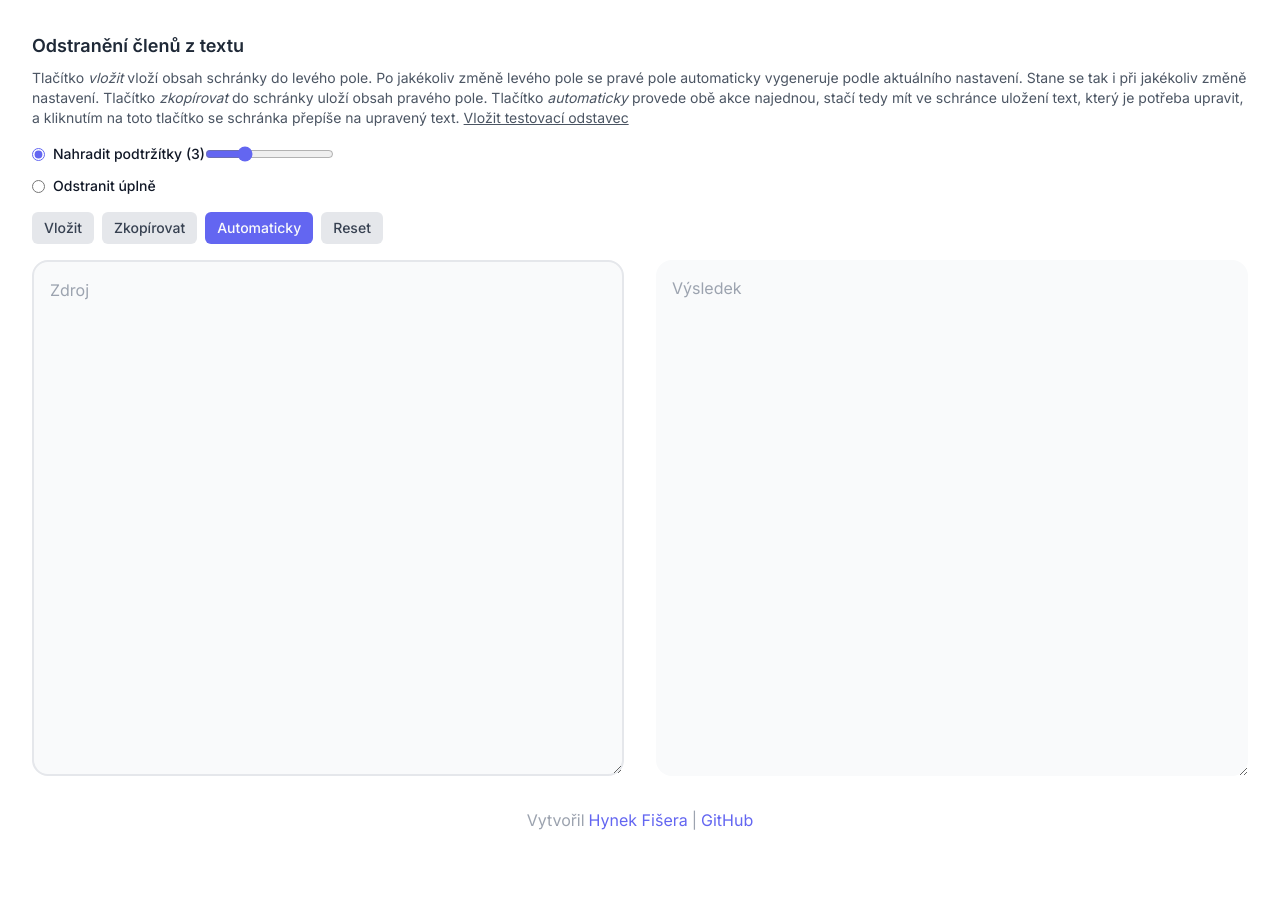
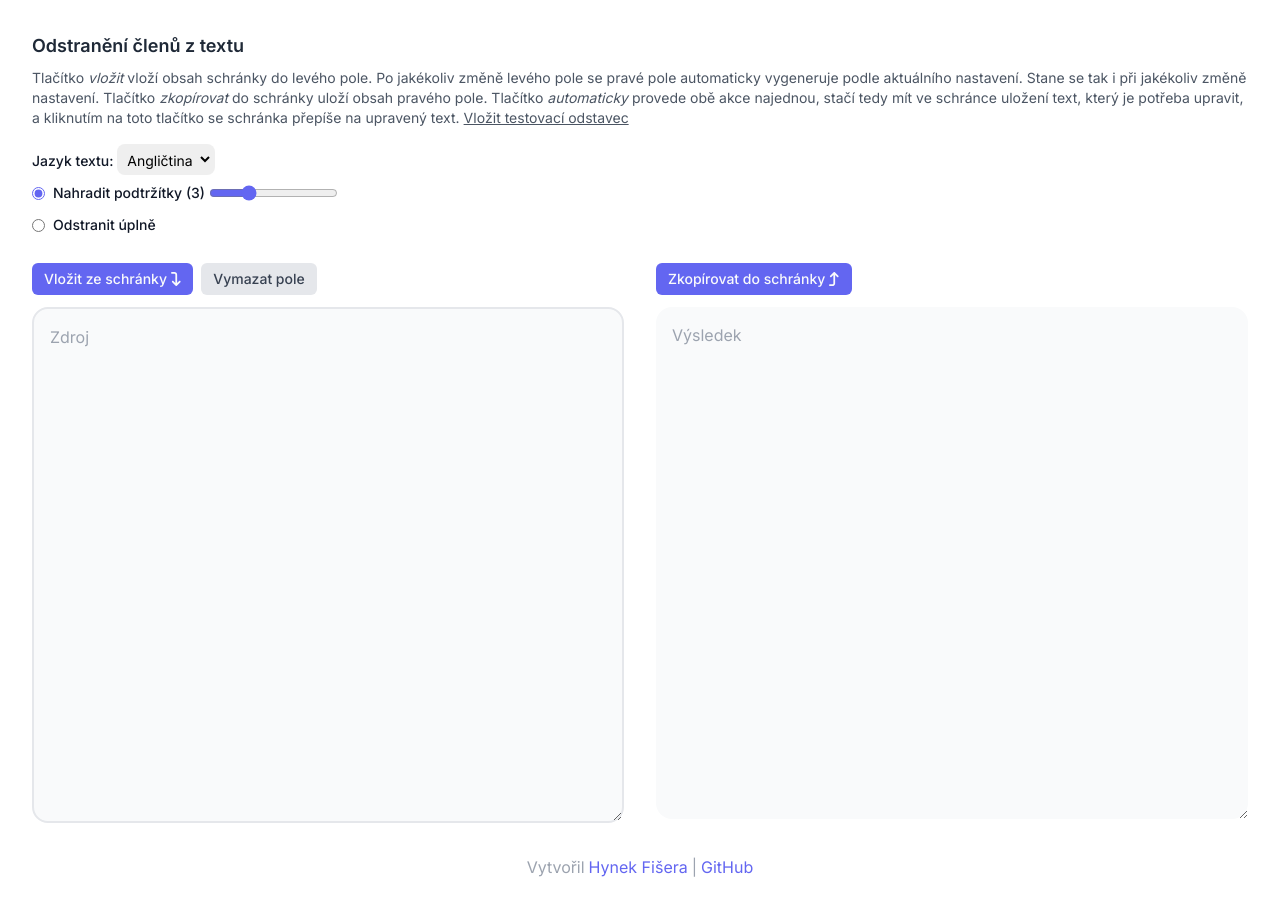
Before and after one commit to hynekfisera/odstraneni-clenu, a Next.js app: page / in a window 1280 px wide. Before the commit the page ends 864 px from the top, so only its background shows below. Built offline with nearby package versions, Linux system fonts and the light colour scheme.

Commit message:
Bug fix & styling changes

```diff
--- a/package.json
+++ b/package.json
@@ -9,6 +9,9 @@
     "lint": "next lint"
   },
   "dependencies": {
+    "@fortawesome/fontawesome-svg-core": "^6.2.1",
+    "@fortawesome/free-solid-svg-icons": "^6.2.1",
+    "@fortawesome/react-fontawesome": "^0.2.0",
     "@types/node": "18.11.9",
     "@types/react": "18.0.25",
     "@types/react-dom": "18.0.9",
--- a/pages/_app.tsx
+++ b/pages/_app.tsx
@@ -1,5 +1,8 @@
 import "../styles/globals.css";
+import "@fortawesome/fontawesome-svg-core/styles.css";
 import type { AppProps } from "next/app";
+import { config } from "@fortawesome/fontawesome-svg-core";
+config.autoAddCss = false;
 
 export default function App({ Component, pageProps }: AppProps) {
   return <Component {...pageProps} />;
--- a/pages/index.tsx
+++ b/pages/index.tsx
@@ -1,6 +1,8 @@
 import React, { useState, useEffect, useCallback } from "react";
 import Head from "next/head";
 import Link from "next/link";
+import { FontAwesomeIcon } from "@fortawesome/react-fontawesome";
+import { faArrowTurnDown, faArrowTurnUp } from "@fortawesome/free-solid-svg-icons";
 
 export default function Home() {
   const [input, setInput] = useState("");
@@ -10,7 +12,7 @@ export default function Home() {
 
   const generate = useCallback(
     (input: string): string => {
-      let array = input.split(" ");
+      let array = input.replace(/\s+/g, " ").trim().split(" ");
       let newArray = array.map((word, i) => {
         const articles = ["a", "an", "the", "A", "An", "The"];
         if (articles.includes(word)) {
@@ -31,12 +33,6 @@ export default function Home() {
   useEffect(() => {
     setOutput(generate(input));
   }, [input, mode, count, generate]);
-
-  const onAuto = async () => {
-    const temp = await navigator.clipboard.readText();
-    setInput(temp);
-    navigator.clipboard.writeText(generate(temp));
-  };
 
   return (
     <>
@@ -63,37 +59,48 @@ export default function Home() {
               </button>
             </div>
           </div>
+          <div className="mb-2">
+            <label htmlFor="language" className="text-sm font-medium text-gray-900 select-none">
+              Jazyk textu:{" "}
+            </label>
+            <select name="language" id="language" className="text-sm outline-none border-2 rounded-lg p-1 border-transparent focus:border-indigo-500">
+              <option value="en">Angličtina</option>
+            </select>
+          </div>
           <div className="flex items-center mb-3">
             <input checked={mode} onChange={(e) => setMode(e.target.checked)} id="underscores" type="radio" name="mode" className="accent-indigo-500 outline-none" />
             <label htmlFor="underscores" className="ml-2 text-sm font-medium text-gray-900 select-none">
               Nahradit podtržítky {mode && `(${count})`}
             </label>
-            {mode && <input type="range" name="count" id="count" value={count} onChange={(e) => setCount(+e.target.value)} min={1} max={8} step={1} className="outline-none accent-indigo-500" />}
+            {mode && <input type="range" name="count" id="count" value={count} onChange={(e) => setCount(+e.target.value)} min={1} max={8} step={1} className="outline-none accent-indigo-500 ml-1" />}
           </div>
-          <div className="flex items-center">
+          <div className="flex items-center mb-3">
             <input checked={!mode} onChange={(e) => setMode(!e.target.checked)} id="nothing" type="radio" name="mode" className="accent-indigo-500 outline-none" />
             <label htmlFor="nothing" className="ml-2 text-sm font-medium text-gray-900 select-none">
               Odstranit úplně
             </label>
           </div>
         </section>
+        <section className="grid lg:grid-cols-2 gap-8">
+          <div className="flex flex-col gap-3 w-full">
             <section className="flex flex-wrap gap-2">
-          <button className="btn btn-secondary" onClick={async () => setInput(await navigator.clipboard.readText())}>
-            Vložit
-          </button>
-          <button className="btn btn-secondary" onClick={() => navigator.clipboard.writeText(output)}>
-            Zkopírovat
-          </button>
-          <button className="btn btn-primary" onClick={onAuto}>
-            Automaticky
+              <button className="btn btn-primary" onClick={async () => setInput(await navigator.clipboard.readText())}>
+                Vložit ze schránky <FontAwesomeIcon icon={faArrowTurnDown} />
               </button>
               <button className="btn btn-secondary" onClick={() => setInput("")}>
-            Reset
+                Vymazat pole
               </button>
             </section>
-        <section className="grid lg:grid-cols-2 gap-8">
             <textarea placeholder="Zdroj" name="input" id="input" rows={20} value={input} onChange={(e) => setInput(e.target.value)}></textarea>
+          </div>
+          <div className="flex flex-col gap-3 w-full">
+            <section className="flex flex-wrap gap-2">
+              <button className="btn btn-primary" onClick={() => navigator.clipboard.writeText(output)}>
+                Zkopírovat do schránky <FontAwesomeIcon icon={faArrowTurnUp} />
+              </button>
+            </section>
             <textarea placeholder="Výsledek" name="output" id="output" rows={20} value={output} readOnly></textarea>
+          </div>
         </section>
       </main>
       <footer className="flex justify-center gap-1 text-gray-400 my-8">
--- a/styles/globals.css
+++ b/styles/globals.css
@@ -4,7 +4,7 @@
 
 @layer components {
   textarea {
-    @apply p-4 bg-gray-50 border-2 border-gray-200 rounded-2xl outline-gray-400 read-only:cursor-not-allowed read-only:outline-none read-only:border-none;
+    @apply p-4 bg-gray-50 border-2 border-gray-200 rounded-2xl outline-indigo-500 read-only:cursor-not-allowed read-only:outline-none read-only:border-none;
   }
 
   .link {
```
Also changed, not shown: 1 other file (tests, documents, lock files or other folders). Lines whose indentation alone changed are shown as unchanged.
